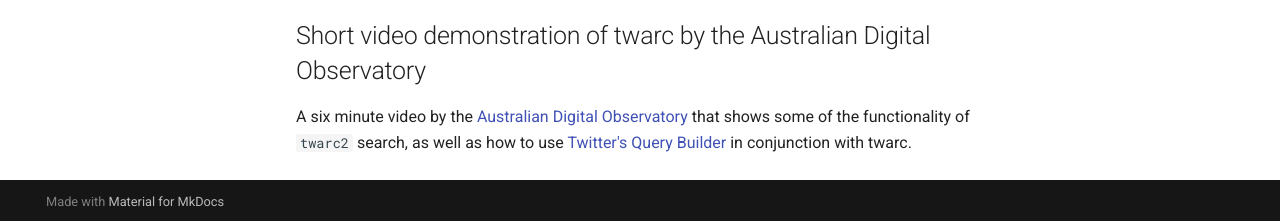
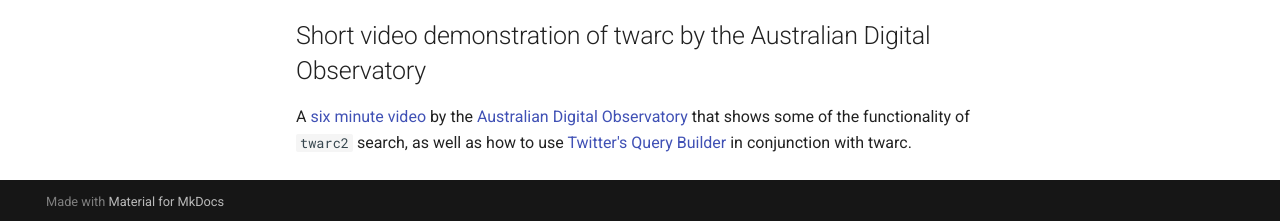
Before and after one commit to DocNow/twarc, an MkDocs documentation site: the page built from docs/resources.md, in a window 1280 px wide and 900 px high, scrolled down 679 px. Shown: the part 676-897 px from the top of the window. Built offline with MkDocs 1.6.1 and Material for MkDocs 9.7.7, drawn with Linux system fonts in a browser that asks for light colours; comment, search, counter and statistics services are not loaded; part of the change alters nothing that is shown.

```diff
--- a/docs/resources.md
+++ b/docs/resources.md
@@ -40,4 +40,4 @@ An example of using `twarc2` search, but be sure to install twarc using `pip ins
 
 ## Short video demonstration of twarc by the Australian Digital Observatory
 
-A six minute video by the [Australian Digital Observatory](https://www.digitalobservatory.net.au/) that shows some of the functionality of `twarc2` search, as well as how to use [Twitter's Query Builder](https://developer.twitter.com/apitools/query?query=) in conjunction with twarc.
+A [six minute video](https://www.youtube.com/watch?v=4DXEeM2AA9Y) by the [Australian Digital Observatory](https://www.digitalobservatory.net.au/) that shows some of the functionality of `twarc2` search, as well as how to use [Twitter's Query Builder](https://developer.twitter.com/apitools/query?query=) in conjunction with twarc.
```
